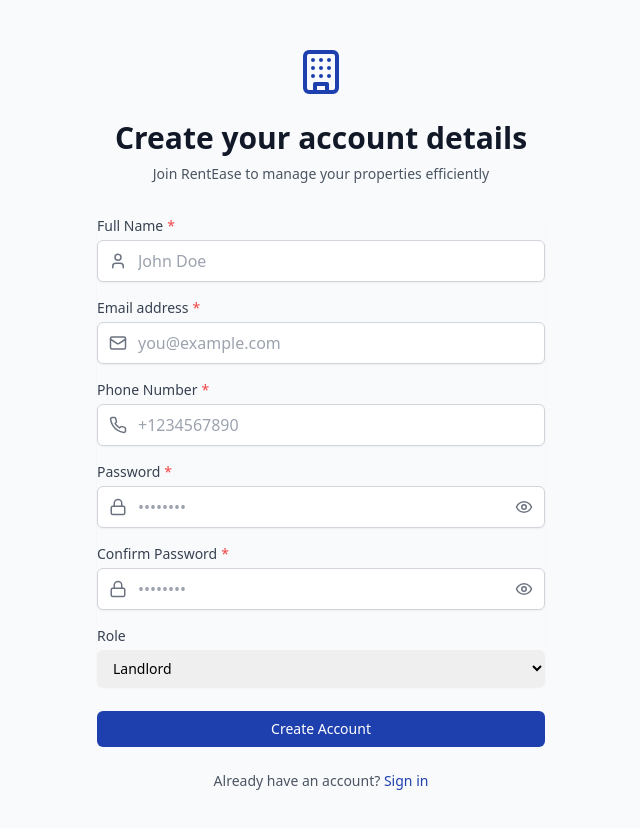
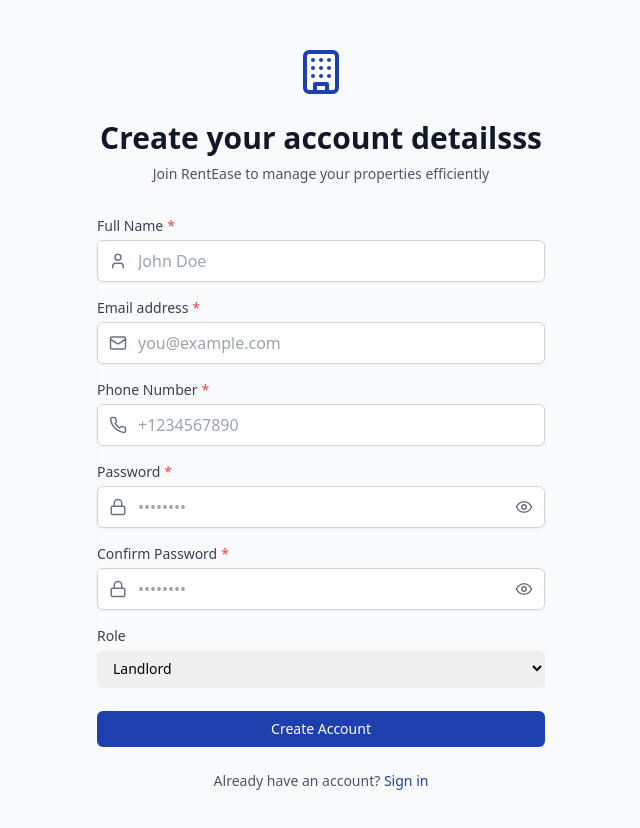
Before and after one commit to Techevery/RentEase_Frontend, a React (Vite) app: page /#/signup in a window 1280 px wide. Shown: the top 828 px of the page, without its empty margins (319-959 px from the left). Built offline with nearby package versions, Linux system fonts and the light colour scheme; no server answers.

Commit message:
latest workflow

```diff
--- a/src/pages/auth/Signup.tsx
+++ b/src/pages/auth/Signup.tsx
@@ -118,7 +118,7 @@
             <Building size={48} className="text-blue-800" />
           </div>
           <h2 className="mt-6 text-center text-3xl font-extrabold text-gray-900">
-            Create your account details
+            Create your account detailsss
           </h2>
           <p className="mt-2 text-center text-sm text-gray-600">
             Join RentEase to manage your properties efficiently
```
